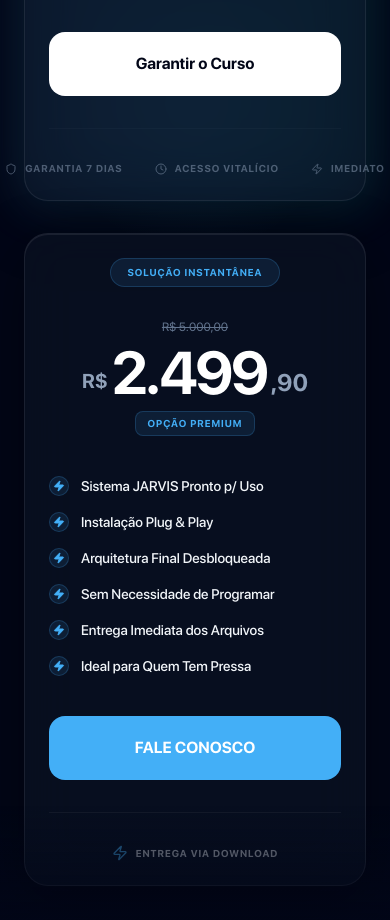
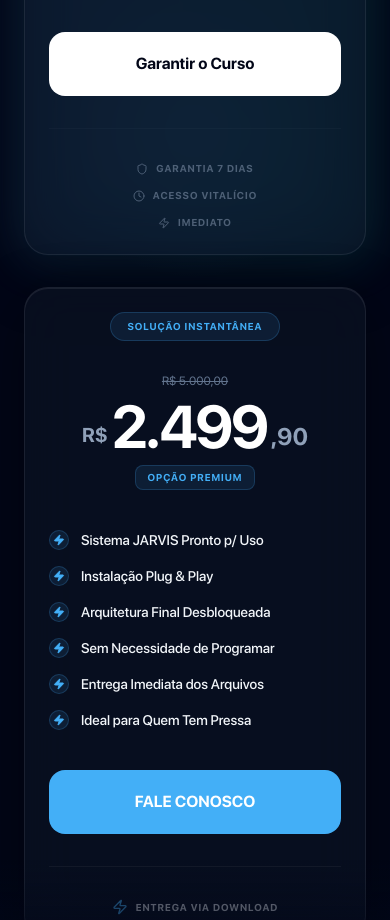
Before and after one commit to wendellamoriim/LP---CURSE-IA---ONLINE-PAGE, a React (Vite) app: page / in a window 390 px wide. Shown: the part 10680-11600 px from the top of the page. Built offline with nearby package versions, Linux system fonts and the light colour scheme.

Commit message:
fix: responsive pricing card footer for mobile

```diff
--- a/src/components/Pricing.tsx
+++ b/src/components/Pricing.tsx
@@ -122,17 +122,17 @@ export function Pricing() {
                 Garantir o Curso
               </motion.a>
 
-              <div className="flex items-center justify-center gap-4 pt-8 border-t border-white/5 opacity-50">
+              <div className="flex flex-col sm:flex-row items-center justify-center gap-3 sm:gap-4 pt-8 border-t border-white/5 opacity-50">
                 <div className="flex items-center gap-2 text-[10px] font-bold text-slate-400 uppercase tracking-widest whitespace-nowrap">
                   <Shield className="w-3 h-3" />
                   Garantia 7 dias
                 </div>
-                <div className="w-px h-3 bg-white/10" />
+                <div className="hidden sm:block w-px h-3 bg-white/10" />
                 <div className="flex items-center gap-2 text-[10px] font-bold text-slate-400 uppercase tracking-widest whitespace-nowrap">
                   <Clock className="w-3 h-3" />
                   Acesso Vitalício
                 </div>
-                <div className="w-px h-3 bg-white/10" />
+                <div className="hidden sm:block w-px h-3 bg-white/10" />
                 <div className="flex items-center gap-2 text-[10px] font-bold text-slate-400 uppercase tracking-widest whitespace-nowrap">
                   <Zap className="w-3 h-3" />
                   Imediato
```
